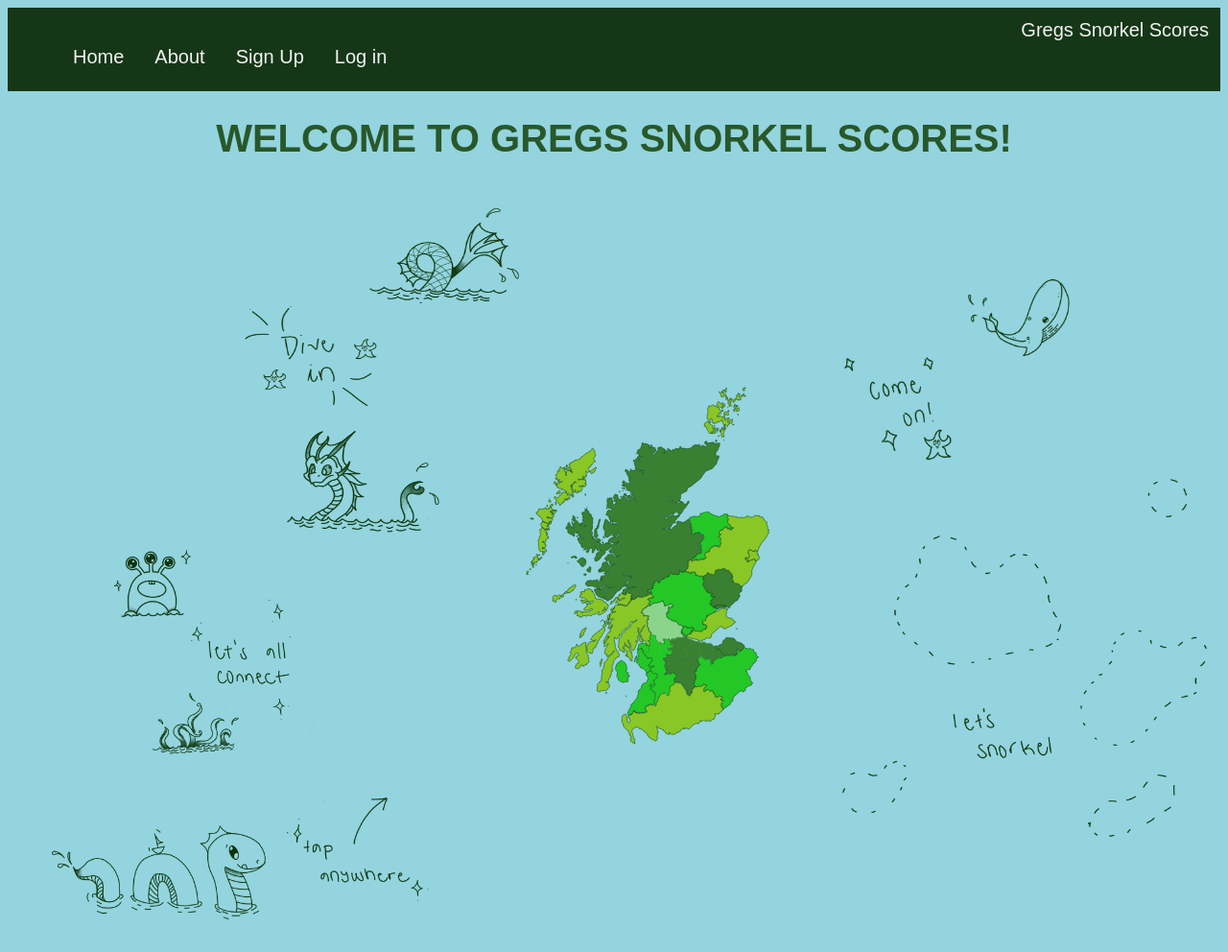
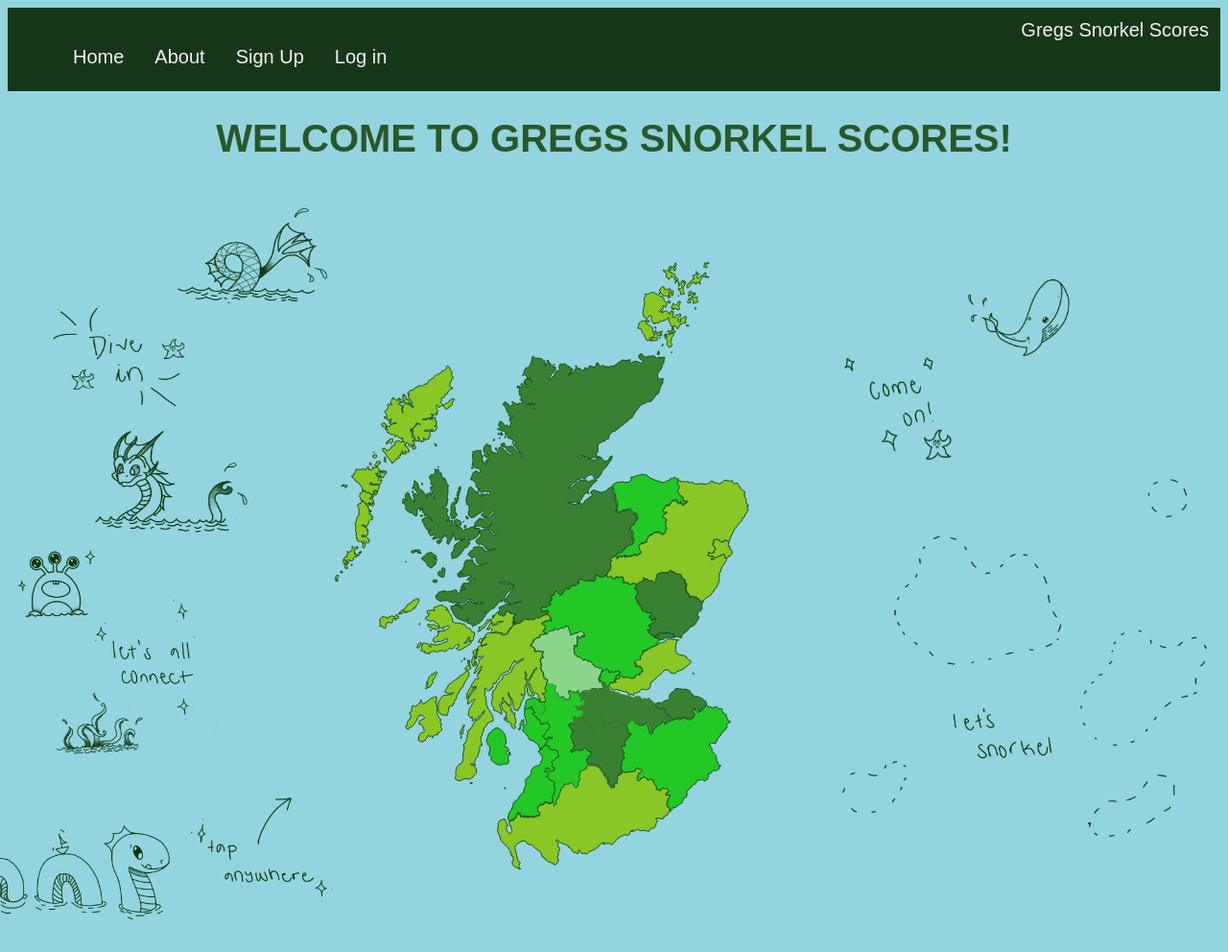
Before and after one commit to GregorJUofG/snorkel, a Django app: page / in a window 1280 px wide. Shown: the whole page at 96% size. Run offline with Django 3.2, Linux system fonts and the light colour scheme.

Commit message:
little chabge

```diff
--- a/static/mapStyle.css
+++ b/static/mapStyle.css
@@ -195,6 +195,7 @@ ul {
     fill: #ece64a;
 }
 
-.dive {
-    margin-left: 200px;
+
+.connect {
+    margin-left: -100px;
 }
```
